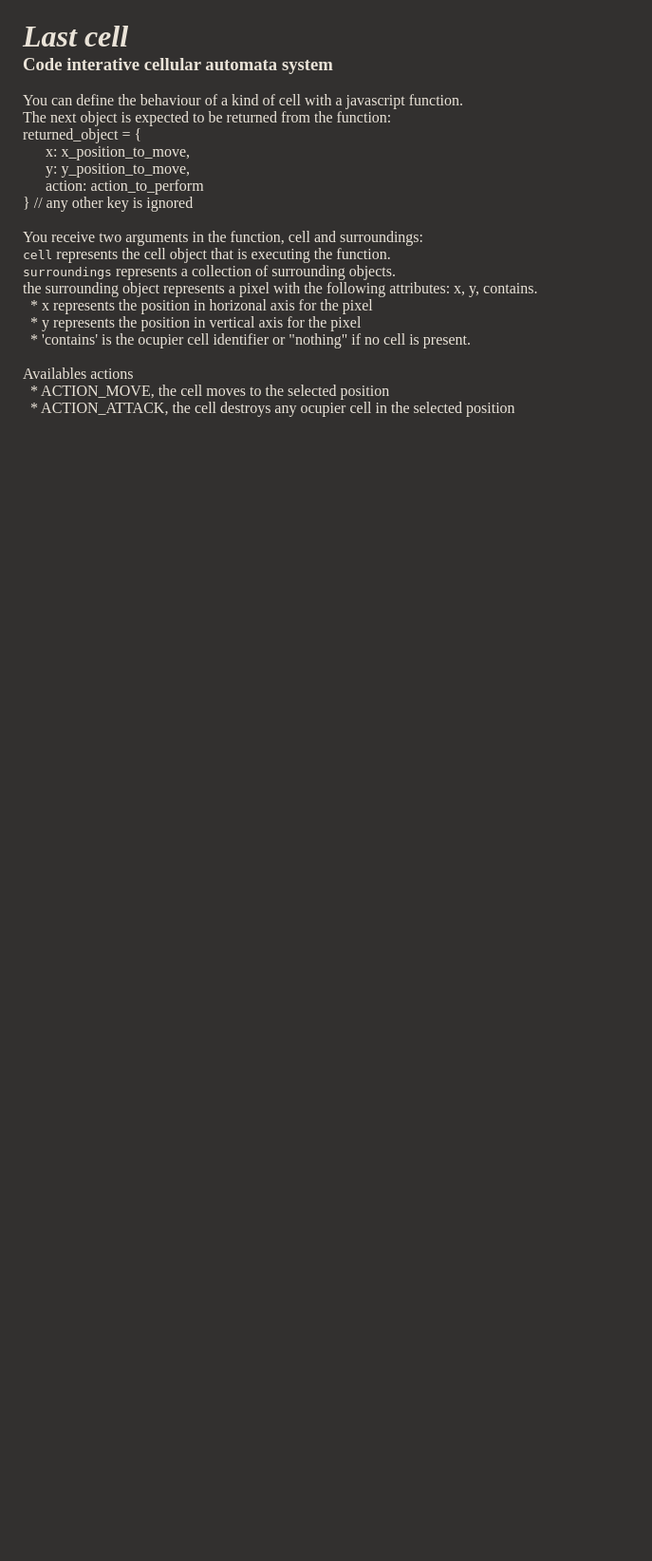
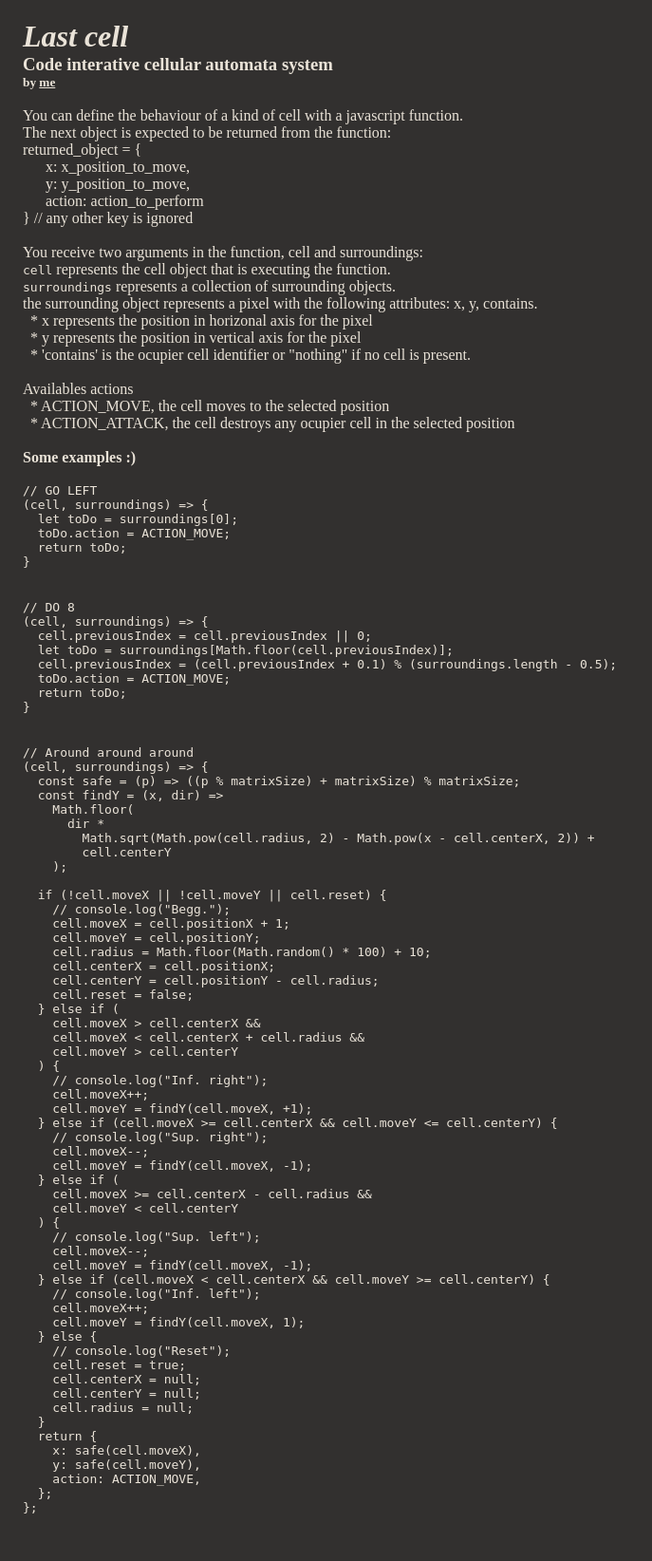
Before and after one commit to nazamoresco/last-cell, a PHP site: page / in a window 1280 px wide; the page is wider, and only the part inside the window is pictured. Shown: the part 532-2176 px from the top of that part at 95% size, without its empty margins (0-687 px from the left). Before the commit the page ends 971 px from the top of that part, so only its background shows below. Run offline with PHP 8.4, Linux system fonts and the light colour scheme.

Commit message:
add author and some examples :)

```diff
--- a/index.css
+++ b/index.css
@@ -127,6 +127,10 @@ input[type="color"]::-webkit-color-swatch {
   color: #eae3d8;
 }
 
+.docu a {
+  color: #eae3d8;
+}
+
 .docu h1 {
   font-style: italic;
 }
--- a/index.html
+++ b/index.html
@@ -15,6 +15,7 @@
         <div class="docu">
           <h1>Last cell</h1>
           <h3>Code interative cellular automata system</h3>
+          <h5>by <a href="https://github.com/nazamoresco" target="_blank">me</a></h5>
           <br />
           <p>You can define the behaviour of a kind of cell with a javascript function.</p>
           <p>The next object is expected to be returned from the function:</p>
@@ -56,6 +57,86 @@
             &nbsp;&nbsp;* ACTION_ATTACK, the cell destroys any ocupier cell in
             the selected position
           </p>
+          <br />
+          <h4> Some examples :) </h4>
+          <br />
+          <pre>
+// GO LEFT
+(cell, surroundings) => {
+  let toDo = surroundings[0];
+  toDo.action = ACTION_MOVE;
+  return toDo;
+}
+          </pre>
+          <br />
+          <pre>
+// DO 8
+(cell, surroundings) => {
+  cell.previousIndex = cell.previousIndex || 0;
+  let toDo = surroundings[Math.floor(cell.previousIndex)];
+  cell.previousIndex = (cell.previousIndex + 0.1) % (surroundings.length - 0.5);
+  toDo.action = ACTION_MOVE;
+  return toDo;
+}
+          </pre>
+          <br />
+          <pre>
+// Around around around
+(cell, surroundings) => {
+  const safe = (p) => ((p % matrixSize) + matrixSize) % matrixSize;
+  const findY = (x, dir) =>
+    Math.floor(
+      dir *
+        Math.sqrt(Math.pow(cell.radius, 2) - Math.pow(x - cell.centerX, 2)) +
+        cell.centerY
+    );
+
+  if (!cell.moveX || !cell.moveY || cell.reset) {
+    // console.log("Begg.");
+    cell.moveX = cell.positionX + 1;
+    cell.moveY = cell.positionY;
+    cell.radius = Math.floor(Math.random() * 100) + 10;
+    cell.centerX = cell.positionX;
+    cell.centerY = cell.positionY - cell.radius;
+    cell.reset = false;
+  } else if (
+    cell.moveX > cell.centerX &&
+    cell.moveX < cell.centerX + cell.radius &&
+    cell.moveY > cell.centerY
+  ) {
+    // console.log("Inf. right");
+    cell.moveX++;
+    cell.moveY = findY(cell.moveX, +1);
+  } else if (cell.moveX >= cell.centerX && cell.moveY <= cell.centerY) {
+    // console.log("Sup. right");
+    cell.moveX--;
+    cell.moveY = findY(cell.moveX, -1);
+  } else if (
+    cell.moveX >= cell.centerX - cell.radius &&
+    cell.moveY < cell.centerY
+  ) {
+    // console.log("Sup. left");
+    cell.moveX--;
+    cell.moveY = findY(cell.moveX, -1);
+  } else if (cell.moveX < cell.centerX && cell.moveY >= cell.centerY) {
+    // console.log("Inf. left");
+    cell.moveX++;
+    cell.moveY = findY(cell.moveX, 1);
+  } else {
+    // console.log("Reset");
+    cell.reset = true;
+    cell.centerX = null;
+    cell.centerY = null;
+    cell.radius = null;
+  }
+  return {
+    x: safe(cell.moveX),
+    y: safe(cell.moveY),
+    action: ACTION_MOVE,
+  };
+};
+          </pre>
+          <br />
         </div>
       </div>
       <div>
```
